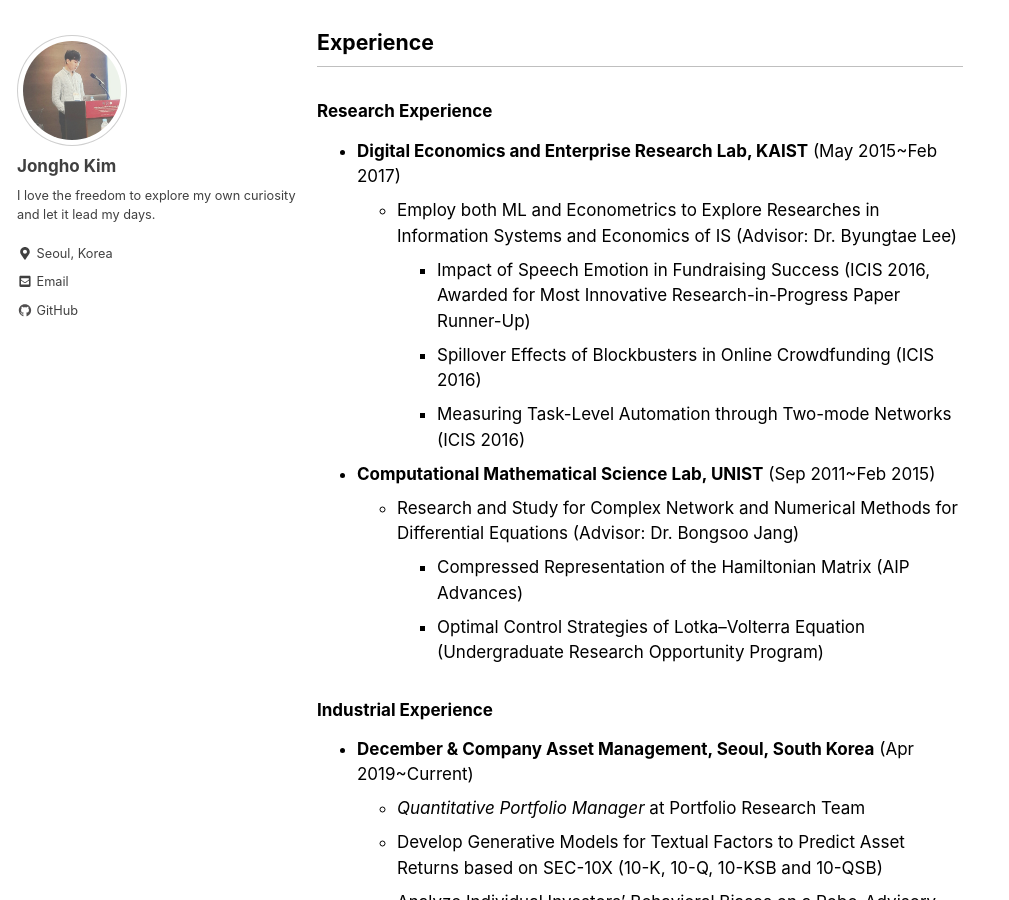
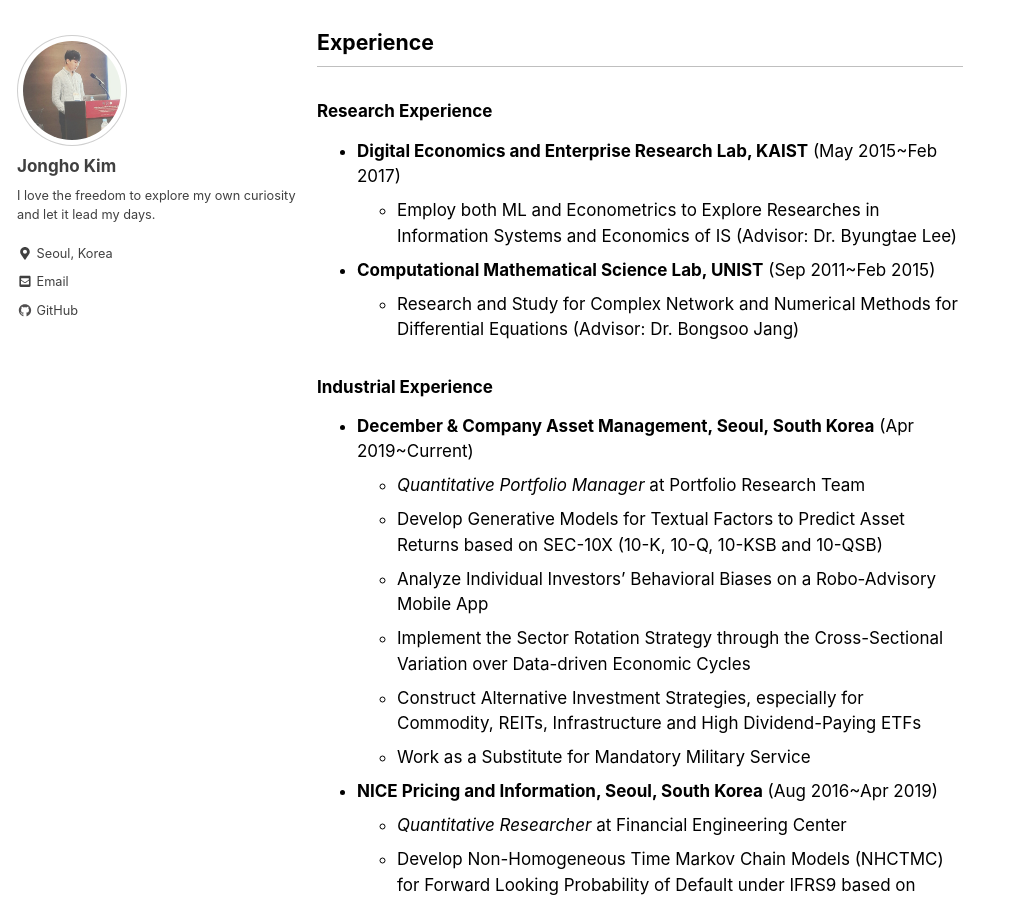
Before and after one commit to jonghkim/jonghkim.github.io, a Jekyll site: the page built from _pages/about.md, in a window 1280 px wide and 900 px high, scrolled down 558 px. Shown: the whole window, without its empty margins (0-1009 px from the left). Built offline with Jekyll 4.4.1, drawn with Linux system fonts in a browser that asks for light colours; nearby versions of some CDN libraries.

Commit message:
structure updated

```diff
--- a/_pages/about.md
+++ b/_pages/about.md
@@ -18,14 +18,9 @@ last_modified_at: 2019-03-19
 ### Research Experience
 - **Digital Economics and Enterprise Research Lab, KAIST** (May 2015~Feb 2017)
     - Employ both ML and Econometrics to Explore Researches in Information Systems and Economics of IS (Advisor: Dr. Byungtae Lee)
-        - Impact of Speech Emotion in Fundraising Success (ICIS 2016, Awarded for Most Innovative Research-in-Progress Paper Runner-Up)
-        - Spillover Effects of Blockbusters in Online Crowdfunding (ICIS 2016)
-        - Measuring Task-Level Automation through Two-mode Networks (ICIS 2016)
 
 - **Computational Mathematical Science Lab, UNIST** (Sep 2011~Feb 2015)
     - Research and Study for Complex Network and Numerical Methods for Differential Equations (Advisor: Dr. Bongsoo Jang)
-        - Compressed Representation of the Hamiltonian Matrix (AIP Advances)
-        - Optimal Control Strategies of Lotka–Volterra Equation (Undergraduate Research Opportunity Program)
 
 ### Industrial Experience
 - **December & Company Asset Management, Seoul, South Korea** (Apr 2019~Current)
```
